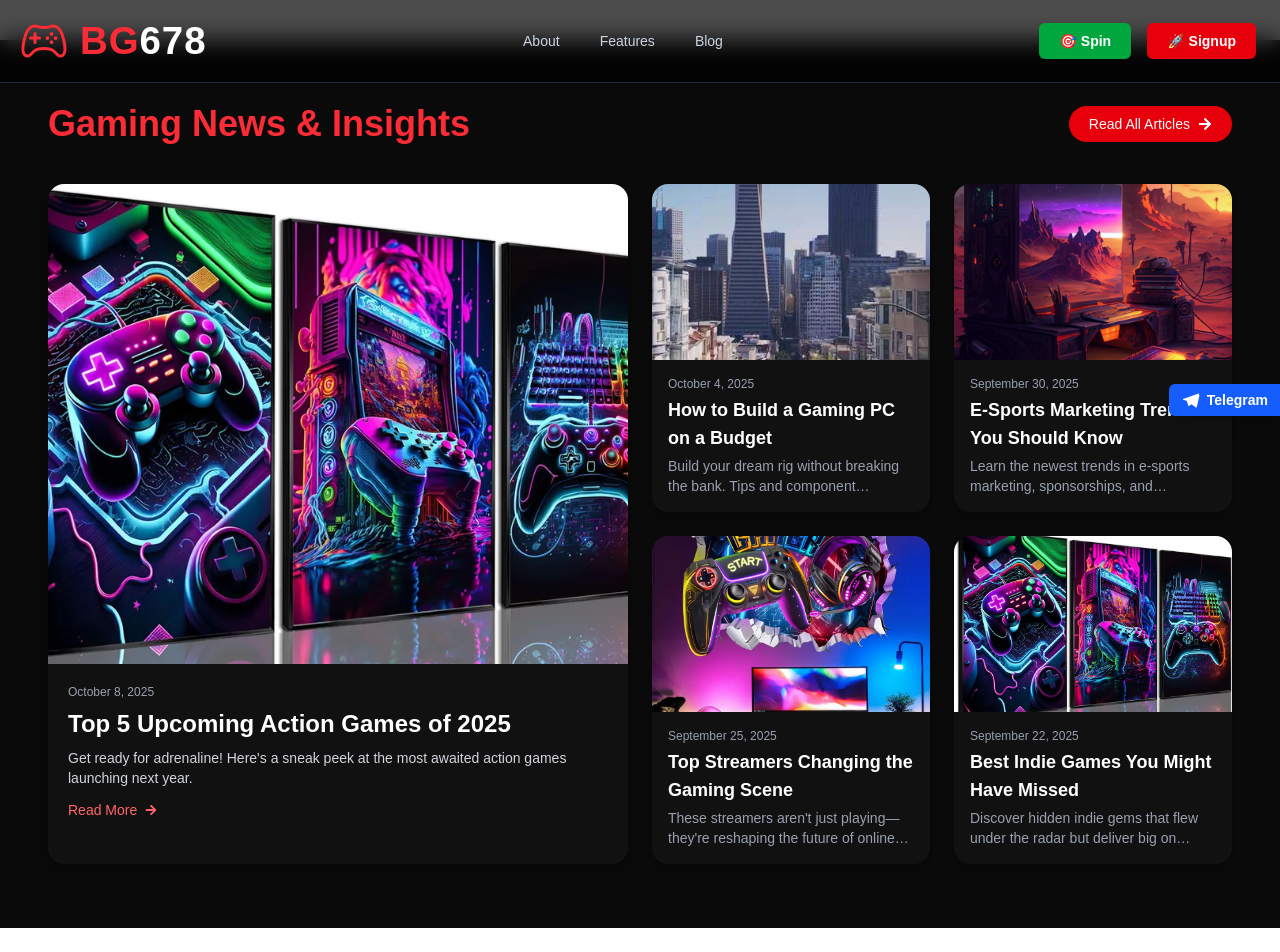
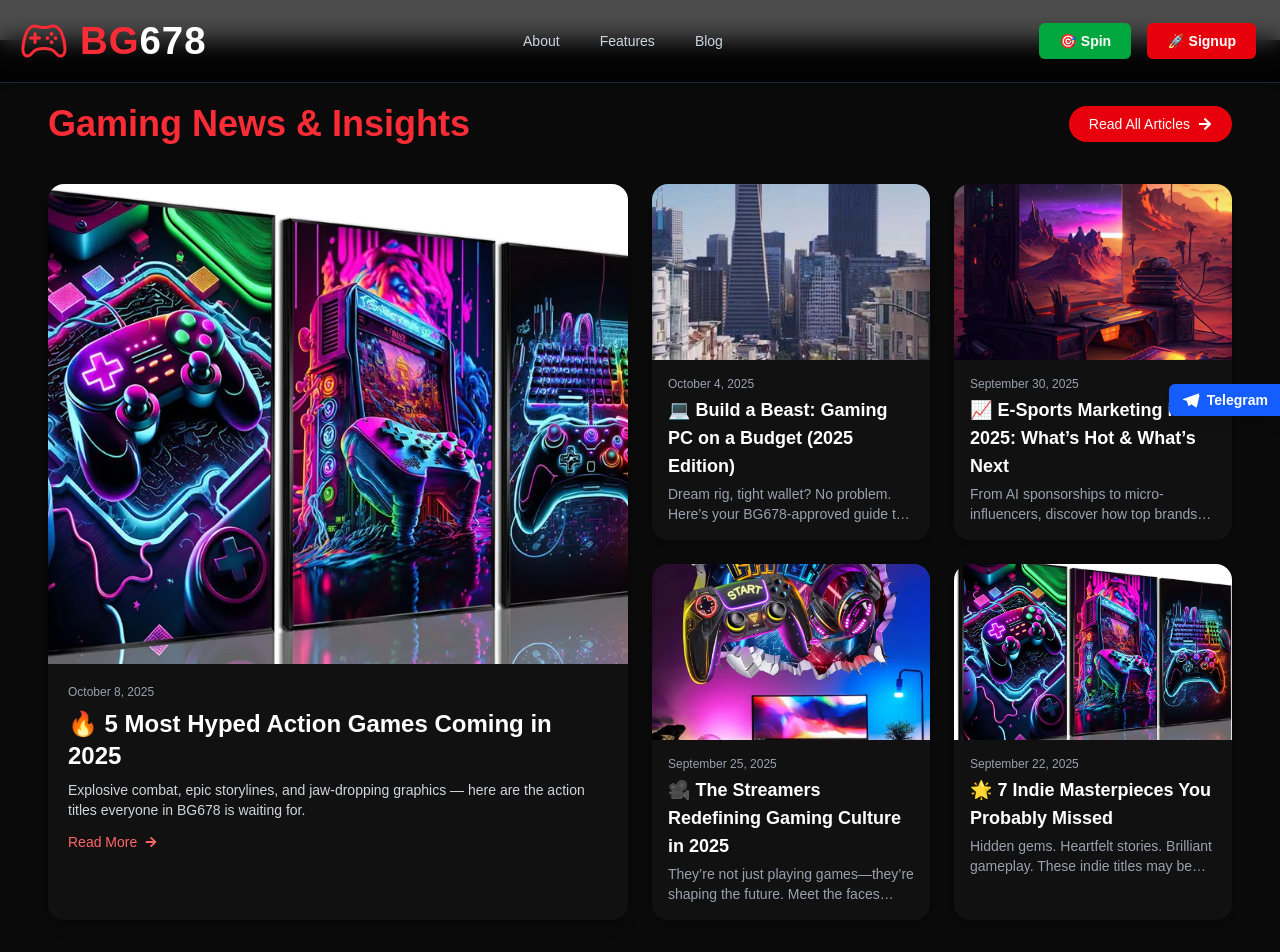
Before and after one commit to haripdbanjade/bgfrontendsagar, a Next.js app: page /Blog in a window 1280 px wide. Shown: the top 952 px of the page. Built offline with nearby package versions, Linux system fonts and the light colour scheme.

Commit message:
complete hoe project

```diff
--- a/src/app/Component/Hero.jsx
+++ b/src/app/Component/Hero.jsx
@@ -106,7 +106,7 @@ export default function Hero() {
           </div>
 
           {/* Attention Bar */}
-          <div className="mt-5 bg-gradient-to-r from-red-600 via-yellow-500 to-red-600 text-black font-semibold text-center py-2.5 px-6 rounded-full shadow-lg animate-pulse text-sm max-w-xs sm:max-w-sm mx-auto md:mx-0">
+          <div className="mt-5 bg-gradient-to-r from-red-600 via-yellow-500 to-red-600 text-black font-semibold text-center py-5.5 px-6 rounded-full shadow-lg animate-pulse text-sm max-w-xs sm:max-w-sm mx-auto md:mx-0">
             🚨 <span className="text-white">365 Days of Cash Drops</span> — Join & Win Instantly!
           </div>
         </div>
--- a/src/data/blogs.js
+++ b/src/data/blogs.js
@@ -1,52 +1,57 @@
 export const blogs = [
   {
     id: 1,
-    title: "Top 5 Upcoming Action Games of 2025",
+    title: "🔥 5 Most Hyped Action Games Coming in 2025",
     date: "October 8, 2025",
     image: "/images/5.jpg",
     slug: "upcoming-action-games-2025",
     description:
-      "Get ready for adrenaline! Here's a sneak peek at the most awaited action games launching next year.",
-    content: "<p>The action genre continues to dominate the gaming landscape with high-octane gameplay, cinematic storytelling, and intense combat mechanics. As we close out 2025, a fresh wave of action titles is preparing to make a big splash. From gritty reboots to ambitious sequels and brand-new IPs, here's a deep dive into the most anticipated upcoming action games.</p>",
+      "Explosive combat, epic storylines, and jaw-dropping graphics — here are the action titles everyone in BG678 is waiting for.",
+    content:
+      "<p>The action genre continues to dominate the gaming landscape with high-octane gameplay, cinematic storytelling, and intense combat mechanics. As we close out 2025, a fresh wave of action titles is preparing to make a big splash. From gritty reboots to ambitious sequels and brand-new IPs, here's a deep dive into the most anticipated upcoming action games.</p>",
   },
   {
     id: 2,
-    title: "How to Build a Gaming PC on a Budget",
+    title: "💻 Build a Beast: Gaming PC on a Budget (2025 Edition)",
     date: "October 4, 2025",
     image: "/images/2.jpg",
     slug: "build-gaming-pc-budget",
     description:
-      "Build your dream rig without breaking the bank. Tips and component recommendations for every budget.",
-    content: "<p>Step-by-step guide to build your gaming PC...</p>",
+      "Dream rig, tight wallet? No problem. Here’s your BG678-approved guide to building a high-performance gaming PC without overspending.",
+    content:
+      "<p>Step-by-step guide to build your gaming PC with updated component recommendations, price-saving tips, and performance hacks...</p>",
   },
   {
     id: 3,
-    title: "E-Sports Marketing Trends You Should Know",
+    title: "📈 E-Sports Marketing in 2025: What’s Hot & What’s Next",
     date: "September 30, 2025",
     image: "/images/3.jpg",
     slug: "esports-marketing-trends",
     description:
-      "Learn the newest trends in e-sports marketing, sponsorships, and influencer collaborations.",
-    content: "<p>Details on marketing trends in e-sports...</p>",
+      "From AI sponsorships to micro-influencers, discover how top brands are leveling up with BG678-style esports marketing strategies.",
+    content:
+      "<p>Details on marketing trends in e-sports, emerging brand strategies, influencer partnerships, and monetization in the 2025 landscape...</p>",
   },
   {
     id: 4,
-    title: "Top Streamers Changing the Gaming Scene",
+    title: "🎥 The Streamers Redefining Gaming Culture in 2025",
     date: "September 25, 2025",
     image: "/images/4.jpg",
     slug: "top-streamers-gaming-scene",
     description:
-      "These streamers aren't just playing—they're reshaping the future of online entertainment.",
-    content: "<p>Profiles of top streamers and their impact...</p>",
+      "They’re not just playing games—they’re shaping the future. Meet the faces leading the BG678 streaming revolution.",
+    content:
+      "<p>Profiles of top streamers, their unique content styles, community impact, and how they're transforming gaming culture one stream at a time...</p>",
   },
   {
     id: 5,
-    title: "Best Indie Games You Might Have Missed",
+    title: "🌟 7 Indie Masterpieces You Probably Missed",
     date: "September 22, 2025",
     image: "/images/5.jpg",
     slug: "best-indie-games-missed",
     description:
-      "Discover hidden indie gems that flew under the radar but deliver big on gameplay and story.",
-    content: "<p>Indie games that deserve your attention...</p>",
+      "Hidden gems. Heartfelt stories. Brilliant gameplay. These indie titles may be low-budget, but they're BG678-level brilliant.",
+    content:
+      "<p>Indie games that deserve your attention—crafted with passion, innovation, and gameplay that rivals AAA titles. Discover your next favorite here...</p>",
   },
 ];
```
